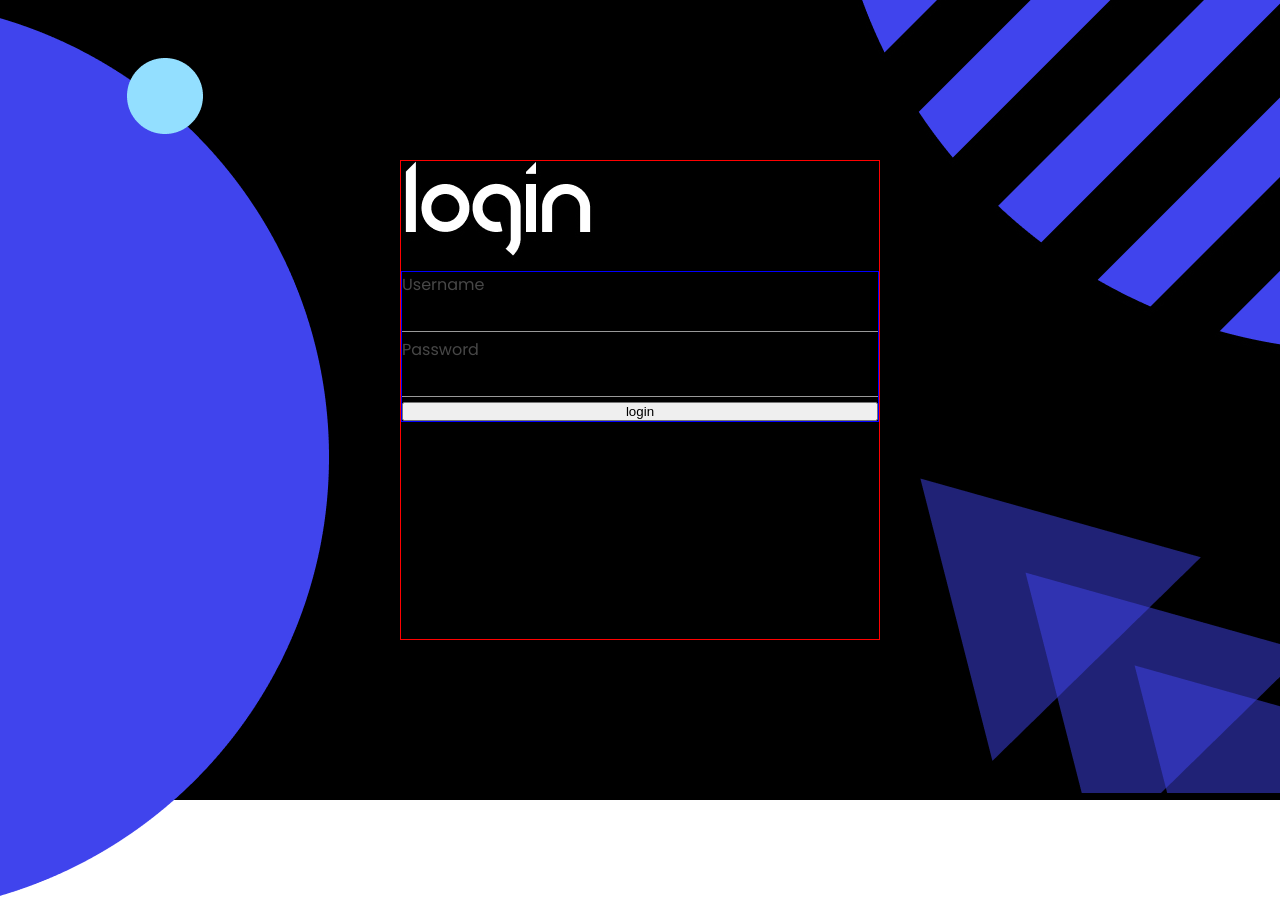
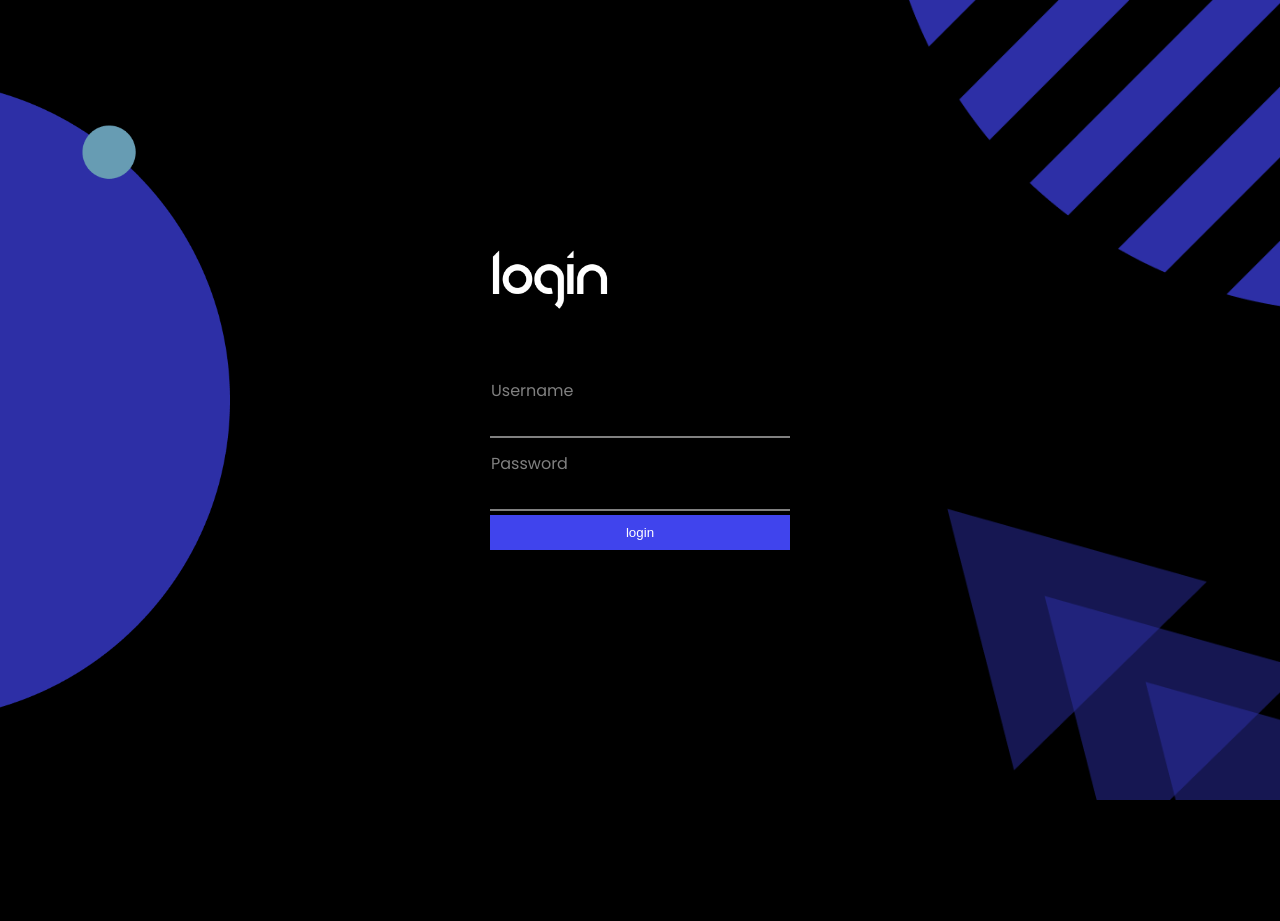
Before and after one commit to codingtarun/playphp, a PHP site: page /blog/auth/login.php in a window 1280 px wide. After the commit the page ends 800 px from the top, so only its background shows below. Run offline with PHP 8.4, Linux system fonts and the light colour scheme; some libraries are stand-ins or nearby versions.

Commit message:
Login Screen done

```diff
--- a/blog/assets/css/style.css
+++ b/blog/assets/css/style.css
@@ -20,63 +20,175 @@ body {
   position: relative;
 }
 
-.circle {
-  height: 100vh;
+.circle__img {
   position: absolute;
-  top: 0;
+  top: 50%;
   left: 0;
-}
-.circle__half {
-  top: 50%;
-  left: 50%;
-}
-.circle__full {
-  position: absolute;
-  top: 12%;
-  left: 50%;
-  transform: translate(-50%, -50%);
+  height: 80%;
+  transform: translate(0, -50%);
+  opacity: 0.7;
+  animation: easeInFromLeft 1s ease-in;
 }
 
-.subtract-circle {
+.subtract-circle__img {
   position: absolute;
   top: 0;
   right: 0;
+  height: 40%;
+  transform: translate(0%, 0%);
+  opacity: 0.7;
+  animation: easeInFromRight 1s ease-in;
 }
 
-.triangle {
+.triangle__img {
   position: absolute;
   bottom: 0;
   right: 0;
+  height: 50%;
+  transform: translate(0%, 0%);
+  opacity: 0.7;
+  animation: easeInFromBottomRight 1s ease-in;
 }
+
 .login {
   position: absolute;
   top: 50%;
   left: 50%;
+  height: 300px;
+  width: 300px;
   transform: translate(-50%, -50%);
-  border: 1px solid red;
-  height: 30rem;
-  width: 30rem;
+  position: relative;
+  animation: easeInCenter 1s ease-in;
+}
+.login__logo {
+  position: absolute;
+  top: 0;
+  left: 0;
+  width: 40%;
 }
 .login__form {
+  width: 100%;
+  height: 60%;
+  position: absolute;
+  bottom: 0;
+  left: 0;
   display: flex;
   flex-direction: column;
-  border: 1px solid blue;
+  justify-content: space-between;
 }
 
 .form__group {
   display: flex;
   flex-direction: column;
-  margin-bottom: 5px;
 }
 .form__label {
-  color: #474747;
+  color: rgba(255, 255, 255, 0.5);
+  padding: 8px 1px;
+  opacity: 1;
 }
 .form__input {
-  background-color: #000000;
-  height: 35px;
   border: none;
   outline: none;
-  border-bottom: 1px solid #999999;
+  background-color: transparent;
+  border-bottom: 2px solid rgba(255, 255, 255, 0.5);
+  color: rgba(255, 255, 255, 0.5);
+  padding: 5px 1px;
+}
+.form__input::placeholder {
+  font-size: 16px;
+  font-weight: 500;
+  font-family: "Poppins", sans-serif;
+}
+.form__input:focus {
+  border-bottom-color: #ffffff;
+}
+.form__button {
+  background-color: #4044ed;
+  color: #ffffff;
+  width: 100%;
+  border: none;
+  padding: 10px 1px;
+  cursor: pointer;
+}
+
+@media (max-width: 640px) {
+  .circle__img {
+    height: 80%;
+  }
+  .subtract-circle__img {
+    height: 35%;
+  }
+  .triangle__img {
+    position: absolute;
+    bottom: 0;
+    right: 0;
+    height: 25%;
+  }
+}
+@media (max-width: 480px) {
+  .circle__img {
+    height: 70%;
+  }
+  .subtract-circle__img {
+    height: 25%;
+  }
+  .triangle__img {
+    position: absolute;
+    bottom: 0;
+    right: 0;
+    height: 25%;
+  }
+  .login {
+    position: absolute;
+    top: 50%;
+    left: 50%;
+    transform: translate(-50%, -50%);
+    width: 80%;
+  }
+}
+@keyframes easeInFromLeft {
+  0% {
+    top: 50%;
+    left: -6px;
+    opacity: 0.5;
+  }
+  100% {
+    top: 50%;
+    left: 0;
+    opacity: 0.7;
+  }
+}
+@keyframes easeInFromRight {
+  0% {
+    top: -10px;
+    right: -10px;
+    opacity: 0.5;
+  }
+  100% {
+    top: 0;
+    right: 0;
+    opacity: 0.7;
+  }
+}
+@keyframes easeInFromBottomRight {
+  0% {
+    bottom: -10px;
+    right: -10px;
+    opacity: 0.5;
+  }
+  100% {
+    bottom: 0;
+    right: 0;
+    opacity: 0.7;
+  }
+}
+@keyframes easeInCenter {
+  0% {
+    opacity: 0.5;
+  }
+  100% {
+    opacity: 1;
+  }
 }
 
 /*# sourceMappingURL=style.css.map */
--- a/blog/assets/scss/pages/_login.scss
+++ b/blog/assets/scss/pages/_login.scss
@@ -4,62 +4,172 @@
   background-color: #000000;
   position: relative;
 }
-.circle {
-  height: 100vh;
+.circle__img {
   position: absolute;
-  top: 0;
+  top: 50%;
   left: 0;
-  &__half {
-    top: 50%;
-    left: 50%;
-  }
-  &__full {
-    position: absolute;
-    top: 12%;
-    left: 50%;
-    transform: translate(-50%, -50%);
-  }
+  height: 80%;
+  transform: translate(0, -50%);
+  opacity: 0.7;
+  animation: easeInFromLeft 1s ease-in;
 }
-.subtract-circle {
+.subtract-circle__img {
   position: absolute;
   top: 0;
   right: 0;
+  height: 40%;
+  transform: translate(0%, 0%);
+  opacity: 0.7;
+  animation: easeInFromRight 1s ease-in;
 }
-.triangle {
+.triangle__img {
   position: absolute;
   bottom: 0;
   right: 0;
-  &__one {
-  }
+  height: 50%;
+  transform: translate(0%, 0%);
+  opacity: 0.7;
+  animation: easeInFromBottomRight 1s ease-in;
 }
 .login {
   position: absolute;
   top: 50%;
   left: 50%;
+  height: 300px;
+  width: 300px;
   transform: translate(-50%, -50%);
-  border: 1px solid red;
-  height: 30rem;
-  width: 30rem;
+  position: relative;
+  animation: easeInCenter 1s ease-in;
+  &__logo {
+    position: absolute;
+    top: 0;
+    left: 0;
+    width: 40%;
+  }
   &__form {
+    width: 100%;
+    height: 60%;
+    position: absolute;
+    bottom: 0;
+    left: 0;
     display: flex;
     flex-direction: column;
-    border: 1px solid blue;
+    justify-content: space-between;
   }
 }
 .form {
   &__group {
     display: flex;
     flex-direction: column;
-    margin-bottom: 5px;
   }
   &__label {
-    color: #474747;
+    color: rgba(#ffffff, 0.5);
+    padding: 8px 1px;
+    //transform: translateY(79%);
+    opacity: 1;
   }
   &__input {
-    background-color: #000000;
-    height: 35px;
     border: none;
     outline: none;
-    border-bottom: 1px solid #999999;
+    background-color: transparent;
+    border-bottom: 2px solid rgba(#ffffff, 0.5);
+    color: rgba(#ffffff, 0.5);
+    padding: 5px 1px;
+    &::placeholder {
+      font-size: 16px;
+      font-weight: 500;
+      font-family: $font-login;
+    }
+    &:focus {
+      border-bottom-color: #ffffff;
+    }
+  }
+  &__button {
+    background-color: #4044ed;
+    color: #ffffff;
+    width: 100%;
+    border: none;
+    padding: 10px 1px;
+    cursor: pointer;
   }
 }
+@media (max-width: 640px) {
+  .circle__img {
+    height: 80%;
+  }
+  .subtract-circle__img {
+    height: 35%;
+  }
+  .triangle__img {
+    position: absolute;
+    bottom: 0;
+    right: 0;
+    height: 25%;
+  }
+}
+@media (max-width: 480px) {
+  .circle__img {
+    height: 70%;
+  }
+  .subtract-circle__img {
+    height: 25%;
+  }
+  .triangle__img {
+    position: absolute;
+    bottom: 0;
+    right: 0;
+    height: 25%;
+  }
+  .login {
+    position: absolute;
+    top: 50%;
+    left: 50%;
+    transform: translate(-50%, -50%);
+    width: 80%;
+  }
+}
+// Animations
+@keyframes easeInFromLeft {
+  0% {
+    top: 50%;
+    left: -6px;
+    opacity: 0.5;
+  }
+  100% {
+    top: 50%;
+    left: 0;
+    opacity: 0.7;
+  }
+}
+@keyframes easeInFromRight {
+  0% {
+    top: -10px;
+    right: -10px;
+    opacity: 0.5;
+  }
+  100% {
+    top: 0;
+    right: 0;
+    opacity: 0.7;
+  }
+}
+@keyframes easeInFromBottomRight {
+  0% {
+    bottom: -10px;
+    right: -10px;
+    opacity: 0.5;
+  }
+  100% {
+    bottom: 0;
+    right: 0;
+    opacity: 0.7;
+  }
+}
+@keyframes easeInCenter {
+  0% {
+    opacity: 0.5;
+  }
+  100% {
+    opacity: 1;
+  }
+}
--- a/blog/auth/login.php
+++ b/blog/auth/login.php
@@ -17,18 +17,11 @@
 
 <body>
     <div class="container">
-        <div class="circle">
-            <img src="../assets/images/Ellipse_1.png" alt="" class="circle__half">
-            <img src="../assets/images/Ellipse_2.png" alt="" class="circle__full">
-        </div>
-        <div class="subtract-circle">
-            <img src="../assets/images/Subtract.png" alt="">
-        </div>
-        <div class="triangle">
-            <img src="../assets/images/Polygon_1.png" alt="" class="triangle__one">
-        </div>
+        <img src="../assets/images/Ellipse_1.png" alt="" class="circle__img">
+        <img src="../assets/images/Subtract.png" alt="" class="subtract-circle__img">
+        <img src="../assets/images/Polygon_1.png" alt="" class="triangle__img">
         <div class="login">
-            <img src="../assets/images/LOGIN.png" alt="" srcset="">
+            <img src="../assets/images/LOGIN.png" alt="" srcset="" class="login__logo">
             <form action="#" class="login__form">
                 <div class="form__group">
                     <label for="username" class="form__label">Username</label>
```
Also changed, not shown: blog/assets/images/Ellipse_1.png, blog/assets/images/user_register_bg.png (added), blog/assets/images/user_register_fg.png (added), 1 other file.
